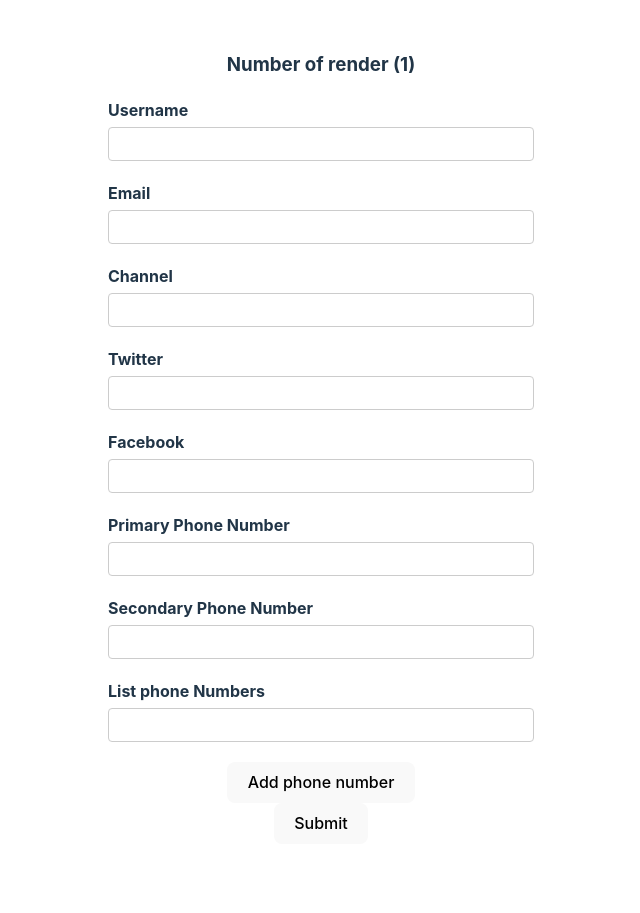
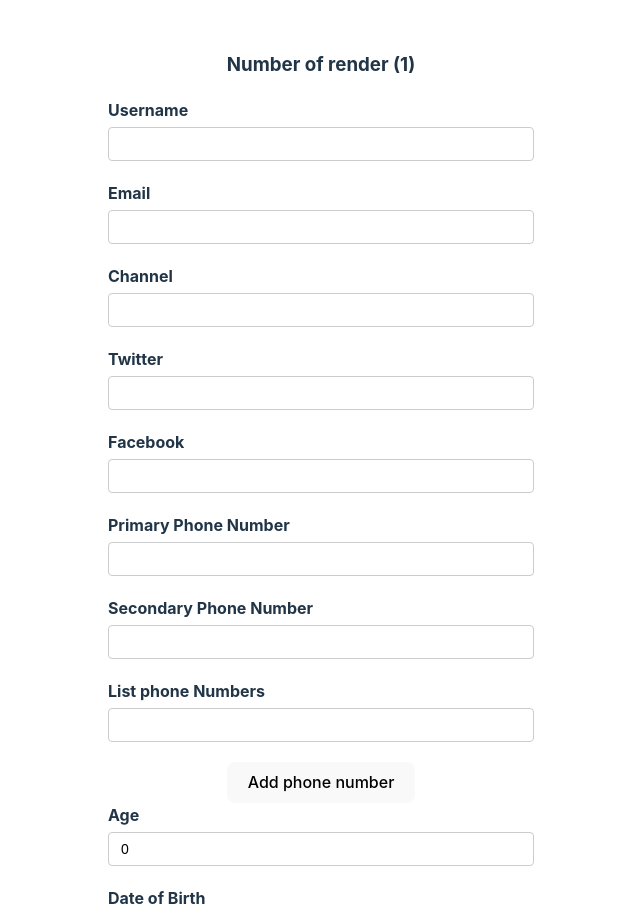
Before and after one commit to dattruong88vn/education-react-hook-form, a React (Vite) app: page / in a window 1280 px wide. Shown: the top 913 px of the page, without its empty margins (319-959 px from the left). Before the commit the page ends 876 px from the top, so only its background shows below. Built offline with nearby package versions, Linux system fonts and the light colour scheme.

Commit message:
Date and  Number value

```diff
--- a/src/components/YoutubeForm.tsx
+++ b/src/components/YoutubeForm.tsx
@@ -13,6 +13,8 @@
   };
   phoneNumbers: string[];
   phNumbers: { number: string }[];
+  age: number;
+  dob: Date;
 };
 
 const YoutubeForm = () => {
@@ -28,6 +30,8 @@
       },
       phoneNumbers: ["", ""],
       phNumbers: [{ number: "" }],
+      age: 0,
+      dob: new Date(),
     },
     // function
     // defaultValues: async () => {
@@ -54,7 +58,7 @@
 
   // console.log({ formState });
   const { errors } = formState;
-  console.log({ errors });
+  // console.log({ errors });
 
   const { fields, append, remove } = useFieldArray({
     name: "phNumbers",
@@ -193,6 +197,32 @@
           </button>
         </div>
 
+        <div className="form-control">
+          <label htmlFor={"age"}>Age</label>
+          <input
+            type="number"
+            id={"age"}
+            {...register("age", {
+              valueAsNumber: true,
+              required: "Age is required",
+            })}
+          />
+          <p className="error">{errors.age?.message}</p>
+        </div>
+
+        <div className="form-control">
+          <label htmlFor={"dob"}>Date of Birth</label>
+          <input
+            type="date"
+            id={"dob"}
+            {...register("dob", {
+              valueAsDate: true,
+              required: "Date of Birth is required",
+            })}
+          />
+          <p className="error">{errors.dob?.message}</p>
+        </div>
+
         <button>Submit</button>
       </form>
 
```
Also changed, not shown: 1 other file (tests, documents, lock files or other folders).
